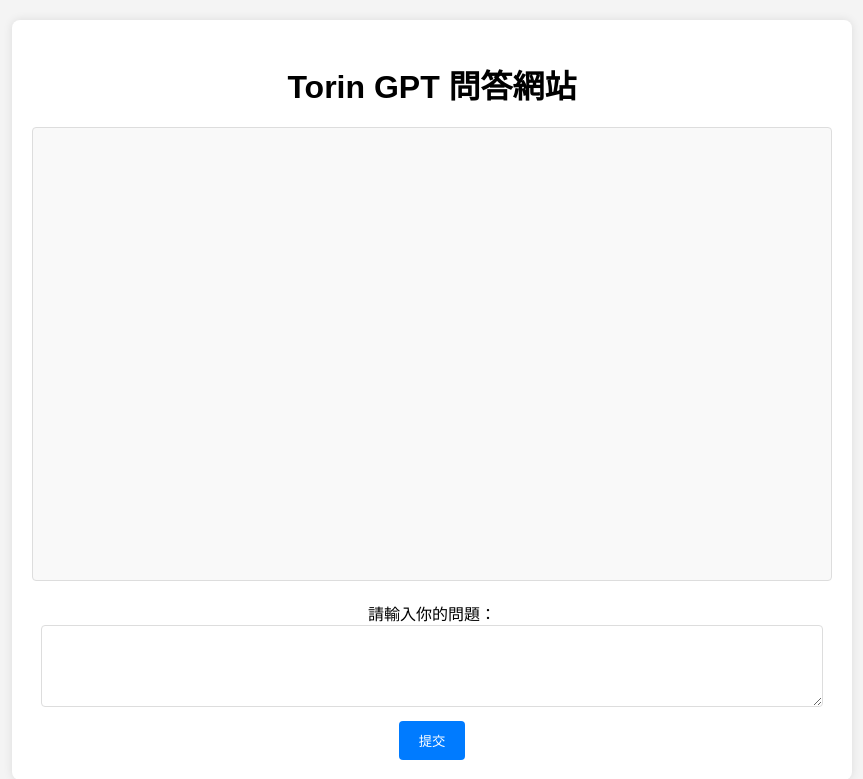
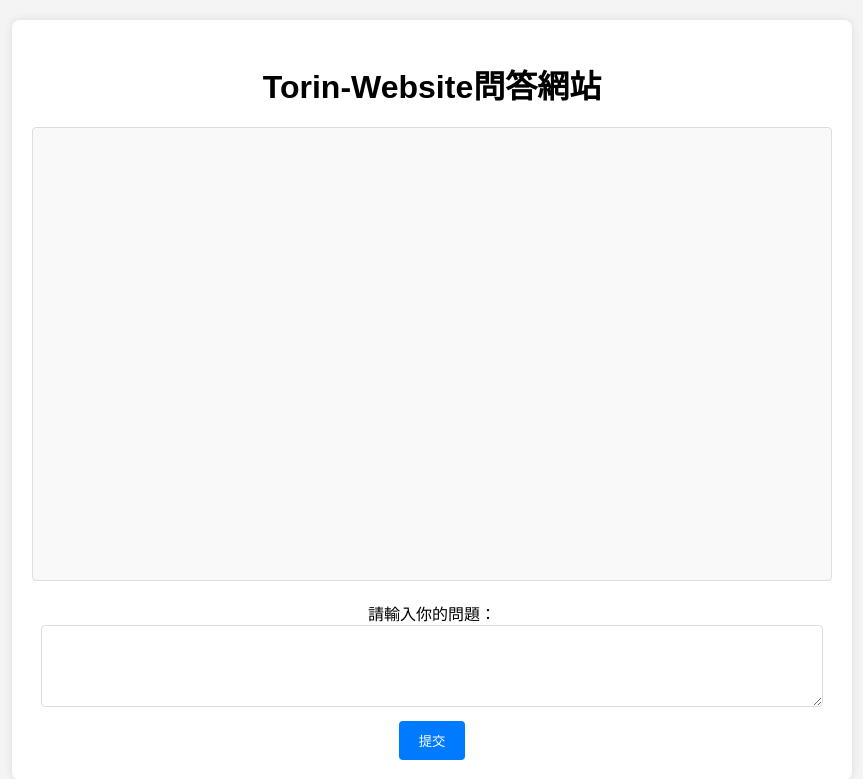
Before and after one commit to terry-ian/gpt_website, a Flask app: page / in a window 1280 px wide. Shown: the top 779 px of the page, without its empty margins (208-1071 px from the left). Run offline with Flask 3, Linux system fonts and the light colour scheme.

Commit message:
Update index.html

```diff
--- a/templates/index.html
+++ b/templates/index.html
@@ -3,12 +3,12 @@
 <head>
     <meta charset="UTF-8">
     <meta name="viewport" content="width=device-width, initial-scale=1.0">
-    <title>Torin GPT 問答網站</title>
+    <title>Torin-Website問答網站</title>
     <link rel="stylesheet" href="{{ url_for('static', filename='css/styles.css') }}">
 </head>
 <body>
     <div class="container">
-        <h1>Torin GPT 問答網站</h1>
+        <h1>Torin-Website問答網站</h1>
         <div id="chat-history" class="chat-history"></div>
         <div id="loading" style="display: none;">
             <img src="{{ url_for('static', filename='loading.gif') }}" alt="Loading..." />
```
